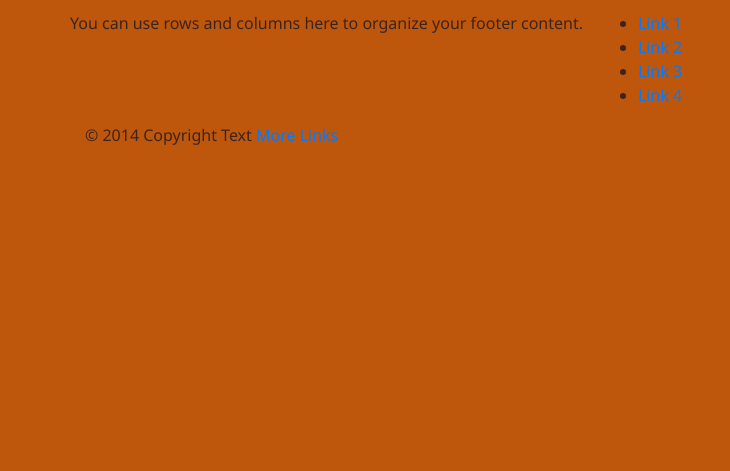
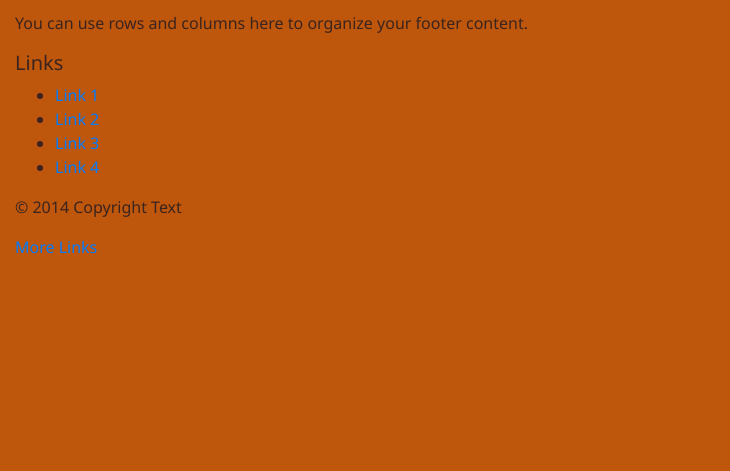
Before and after one commit to paperclippete/Milestone3, a Flask app: page / in a window 1280 px wide. Shown: the part 329-800 px from the top of the page, without its empty margins (0-730 px from the left). Run offline with Flask 2, Linux system fonts and the light colour scheme; style sheets or scripts are compiled from the project's sources; some libraries are stand-ins or nearby versions; some web fonts are replaced.

Commit message:
updated base.html

```diff
--- a/templates/base.html
+++ b/templates/base.html
@@ -7,32 +7,25 @@
     <link rel="stylesheet" href="https://stackpath.bootstrapcdn.com/bootstrap/4.3.1/css/bootstrap.min.css">
     <link href="https://fonts.googleapis.com/css?family=Noto+Sans|Sofia" rel="stylesheet">
     <link rel="stylesheet" href="https://use.fontawesome.com/releases/v5.8.1/css/all.css">
-    <link rel="stylesheet" href="{{ url_for('static', filename='css/style.css') }}" type="text/css" />
+    <link rel="stylesheet" href="{{ url_for('static', filename='css/main.css') }}" type="text/css" />
     <title>Dessert Finder</title>
 </head>
 <body>
     <header>
         <nav class="navbar navbar-expand-lg navbar-light bg-light">
-            <a class="navbar-brand" href="#">Dessert Finder</a>
-                <button class="navbar-toggler" type="button" data-toggle="collapse" data-target="#navbarTogglerDemo02" aria-controls="navbarTogglerDemo02" aria-expanded="false" aria-label="Toggle navigation">
+            <a class="navbar-brand" href="{{ url_for('home') }}">Dessert Finder</a>
+                <button class="navbar-toggler" type="button" data-toggle="collapse" data-target="#navbarToggler" aria-controls="navbarToggler" aria-expanded="false" aria-label="Toggle navigation">
                 <span class="navbar-toggler-icon"></span>
                 </button>
-            <div class="collapse navbar-collapse" id="navbarTogglerDemo02">
+            <div class="collapse navbar-collapse" id="navbarToggler">
                 <ul class="navbar-nav mr-auto mt-2 mt-lg-0">
                     <li class="nav-item active">
-                        <a class="nav-link" href="#">Home <span class="sr-only">(current)</span></a>
+                        <a class="nav-link" href="{{ url_for('home') }}">Home <span class="sr-only">(current)</span></a>
                     </li>
                     <li class="nav-item">
                         <a class="nav-link" href="#">Link</a>
                     </li>
-                    <li class="nav-item">
-                        <a class="nav-link disabled" href="#" tabindex="-1" aria-disabled="true">Disabled</a>
-                    </li>
                 </ul>
-                <form class="form-inline my-2 my-lg-0">
-                    <input class="form-control mr-sm-2" type="search" placeholder="Search">
-                    <button class="btn btn-outline-success my-2 my-sm-0" type="submit">Search</button>
-                </form>
             </div>
         </nav>
     </header>
@@ -44,14 +37,15 @@
             {% endblock %}
         </div>
     </main>
-    <footer class="">
-        <div class="container">
+    <footer class="container-fluid">
         <div class="row">
-                <div class="">
+            <div class="col-12">
                     <h5 class="">Footer Content</h5>
                     <p class="">You can use rows and columns here to organize your footer content.</p>
             </div>
-                <div class="col l4 offset-l2 s12">
+        </div>
+        <div class="row">
+            <div class="col-12">
                 <h5 class="">Links</h5>
                 <ul>
                     <li><a class="grey-text text-lighten-3" href="#!">Link 1</a></li>
@@ -61,10 +55,9 @@
                 </ul>
             </div>
         </div>
-        </div>
-        <div class="footer-copyright">
-            <div class="container">
-                © 2014 Copyright Text
+        <div class="row">
+            <div class="col-12 footer-copyright">
+                <p>© 2014 Copyright Text</p>
                 <a class="grey-text text-lighten-4 right" href="#!">More Links</a>
             </div>
         </div>
```
Lines whose indentation alone changed are shown as unchanged.
